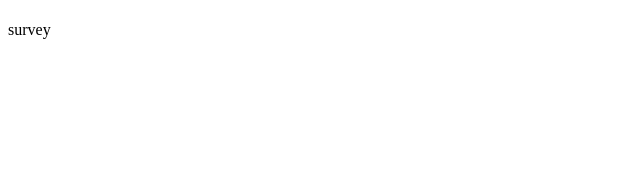
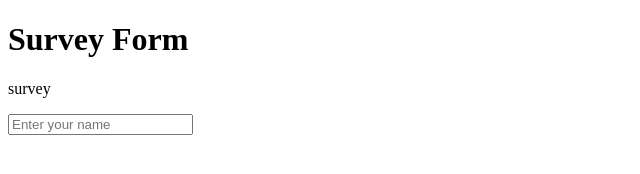
Before and after one commit to desorgui/Guishny-and-Fidele-trial, a plain HTML site: page index.html in a window 1280 px wide. Shown: the whole page, without its empty margins (0-640 px from the left). Drawn offline with Linux system fonts and the light colour scheme.

Commit message:
Story #3 and story #4

```diff
--- a/index.html
+++ b/index.html
@@ -9,10 +9,11 @@
 	<body>
 		<script src="https://cdn.freecodecamp.org/testable-projects-fcc/v1/bundle.js"></script>
 
-		<h1 id="title"></h1>
+		<h1 id="title">Survey Form</h1>
 		<p id="description">survey</p>
-
-
+		<form id="survey-form">
+			<input id="name" type="text" placeholder="Enter your name" required />
+		</form>
 		<script src="js/index.js"></script>
 	</body>
 </html>
```
